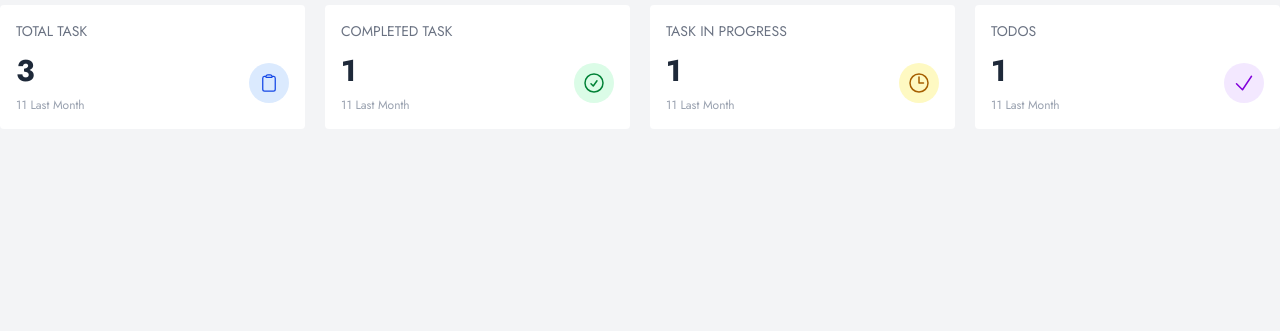
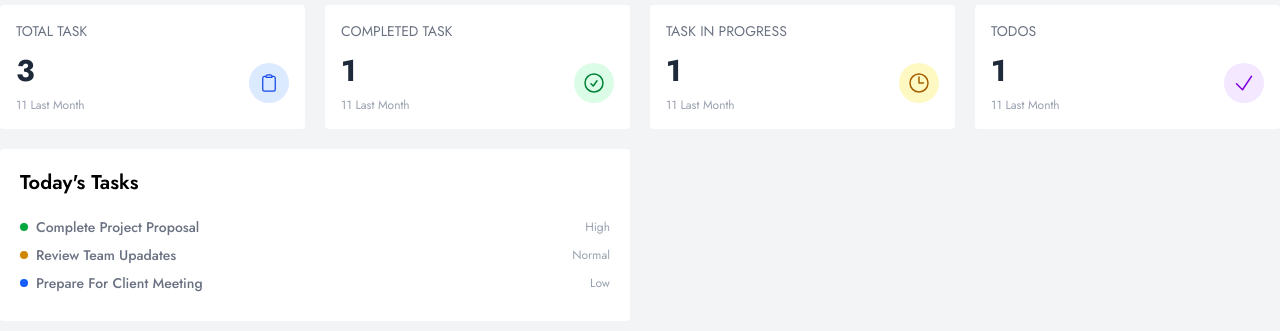
Before and after one commit to coder-black-mamba/phitron_sdp_p_3.5, a plain HTML site: page index.html in a window 1280 px wide. Shown: the part 75-406 px from the top of the page. Drawn offline with nearby package versions, Linux system fonts and the light colour scheme.

Commit message:
todays task done

```diff
--- a/index.html
+++ b/index.html
@@ -37,7 +37,7 @@
     <!-- Navbar Ends  -->
      <!-- Status Section Starts -->
      <section>
-        <div class="container mx-auto">
+        <div class="container mx-auto mb-5">
             <div class="grid grid-cols-1 md:grid-cols-2 lg:grid-cols-4 gap-5">
                 <!-- single status card starts -->
                 <div class="single-card bg-white p-4 rounded shadow-b-sm">
@@ -125,6 +125,36 @@
         </div>
      </section>
      <!-- Status Section Ends -->
+      <!-- details section starts  -->
+     <section>
+        <div class="container mx-auto">
+            <div class="grid grid-cols-1 md:grid-cols-1 lg:grid-cols-2 gap-5">
+                <!-- single details card starts -->
+                <div class="single-card bg-white p-5 rounded shadow-b-sm">
+                    <h3 class="text-xl font-semibold">Today's Tasks</h3>
+                    <div class="mt-5">
+                        <div class="flex items-center gap-2 mb-2">
+                            <div class="h-2 w-2 bg-green-600 rounded-full"></div>
+                            <p class="text-sm text-gray-500 font-medium capitalize">Complete Project Proposal</p>
+                            <p class="text-xs text-gray-400 ms-auto">High</p>
+                        </div>
+                        <div class="flex items-center gap-2 mb-2">
+                            <div class="h-2 w-2 bg-yellow-600 rounded-full"></div>
+                            <p class="text-sm text-gray-500 font-medium capitalize">Review Team Upadates</p>
+                            <p class="text-xs text-gray-400 ms-auto">Normal</p>
+                        </div>
+                        <div class="flex items-center gap-2 mb-2">
+                            <div class="h-2 w-2 bg-blue-600 rounded-full"></div>
+                            <p class="text-sm text-gray-500 font-medium capitalize">Prepare for client meeting</p>
+                            <p class="text-xs text-gray-400 ms-auto">Low</p>
+                        </div>
+                    </div>
+                </div>
+                <!-- single details card ends -->
+            </div>
+        </div>
+     </section>
+      <!-- details section ends  -->
 
 </body>
 </html>
```
Also changed, not shown: 1 other file.
